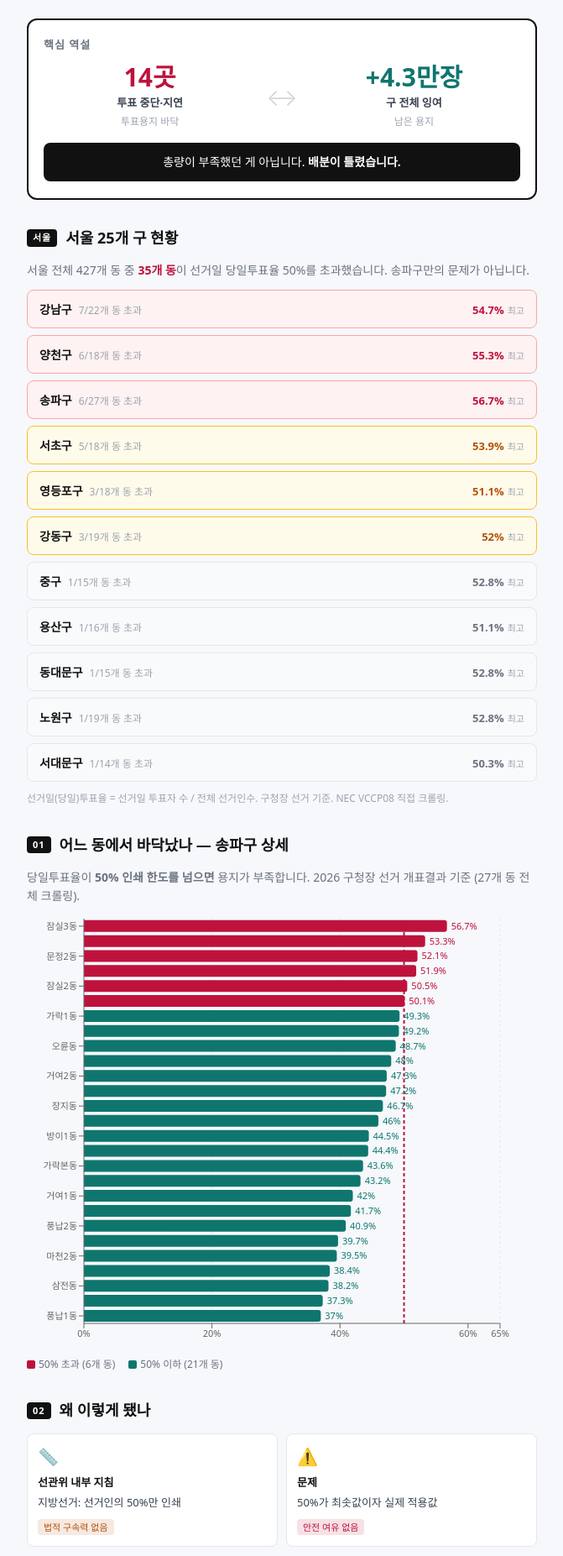
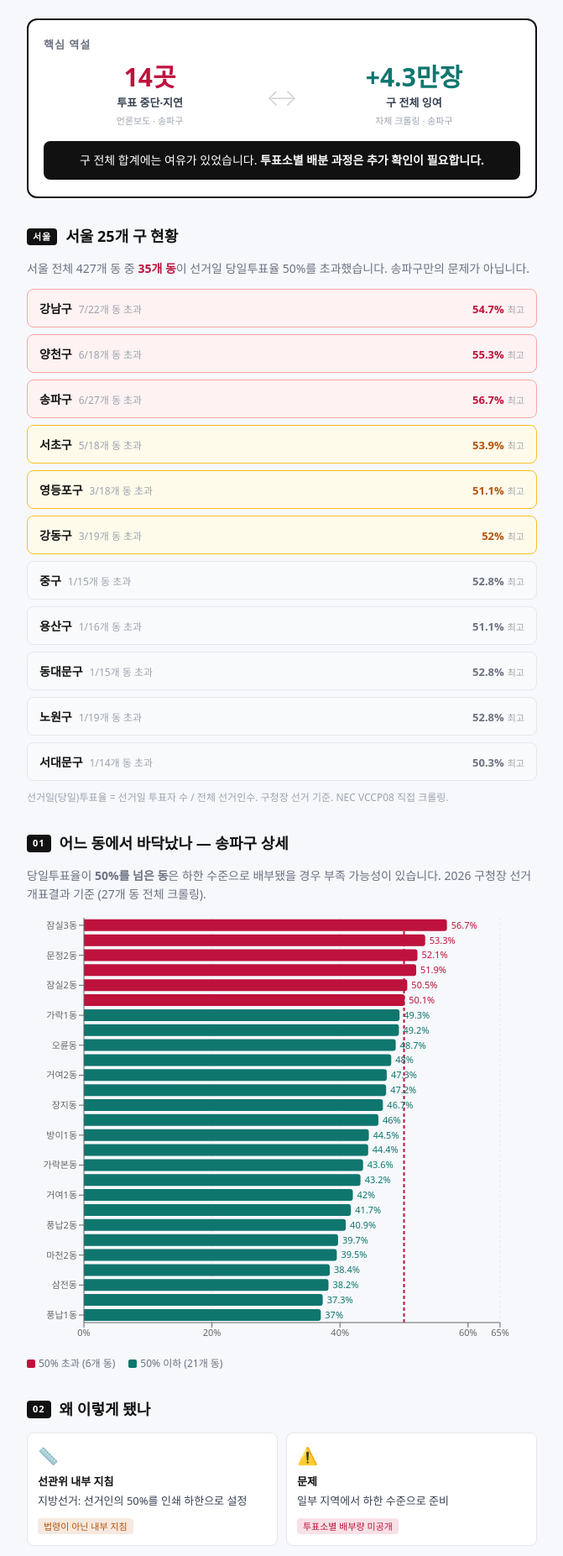
Before and after one commit to taewookyang/vote-paper-shortage-analysis, a React (Vite) app in the folder dashboard/: page /data in a window 1280 px wide. Shown: the part 200-2053 px from the top of the page at 84% size, without its empty margins (304-975 px from the left). Built offline with nearby package versions, Linux system fonts and the light colour scheme.

Commit message:
fix: clarify dashboard scope and claims

```diff
--- a/dashboard/src/Dashboard.jsx
+++ b/dashboard/src/Dashboard.jsx
@@ -101,17 +101,17 @@ export default function Dashboard() {
             <div style={{ textAlign: 'center' }}>
               <div style={{ fontSize: 30, fontWeight: 800, color: '#be123c', lineHeight: 1 }}>14곳</div>
               <div style={{ fontSize: 13, color: '#374151', marginTop: 6, fontWeight: 600 }}>투표 중단·지연</div>
-              <div style={{ fontSize: 12, color: '#9ca3af', marginTop: 3 }}>투표용지 바닥</div>
+              <div style={{ fontSize: 11, color: '#9ca3af', marginTop: 3 }}>언론보도 · 송파구</div>
             </div>
             <div style={{ fontSize: 28, color: '#d1d5db', fontWeight: 300 }}>↔</div>
             <div style={{ textAlign: 'center' }}>
               <div style={{ fontSize: 30, fontWeight: 800, color: '#0f766e', lineHeight: 1 }}>+4.3만장</div>
               <div style={{ fontSize: 13, color: '#374151', marginTop: 6, fontWeight: 600 }}>구 전체 잉여</div>
-              <div style={{ fontSize: 12, color: '#9ca3af', marginTop: 3 }}>남은 용지</div>
+              <div style={{ fontSize: 11, color: '#9ca3af', marginTop: 3 }}>자체 크롤링 · 송파구</div>
             </div>
           </div>
           <div style={{ marginTop: 16, background: '#111', borderRadius: 8, padding: '12px 14px', color: 'white', fontSize: 14, lineHeight: 1.6, textAlign: 'center' }}>
-            총량이 부족했던 게 아닙니다. <strong>배분이 틀렸습니다.</strong>
+            구 전체 합계에는 여유가 있었습니다. <strong>투표소별 배분 과정은 추가 확인이 필요합니다.</strong>
           </div>
         </div>
 
@@ -152,7 +152,7 @@ export default function Dashboard() {
         {/* ── STORY 1: 어느 동에서 바닥났나 ── */}
         <Section label="01" title="어느 동에서 바닥났나 — 송파구 상세">
           <p style={{ fontSize: 14, color: '#6b7280', marginBottom: 4, lineHeight: 1.6 }}>
-            당일투표율이 <strong>50% 인쇄 한도를 넘으면</strong> 용지가 부족합니다.
+            당일투표율이 <strong>50%를 넘은 동</strong>은 하한 수준으로 배부됐을 경우 부족 가능성이 있습니다.
             2026 구청장 선거 개표결과 기준 (27개 동 전체 크롤링).
           </p>
           <div style={{ height: 520, marginTop: 12 }}>
@@ -203,15 +203,15 @@ export default function Dashboard() {
               <RuleCard
                 icon="📏"
                 title="선관위 내부 지침"
-                body="지방선거: 선거인의 50%만 인쇄"
-                note="법적 구속력 없음"
+                body="지방선거: 선거인의 50%를 인쇄 하한으로 설정"
+                note="법령이 아닌 내부 지침"
                 noteColor="#b45309"
               />
               <RuleCard
                 icon="⚠️"
                 title="문제"
-                body="50%가 최솟값이자 실제 적용값"
-                note="안전 여유 없음"
+                body="일부 지역에서 하한 수준으로 준비"
+                note="투표소별 배부량 미공개"
                 noteColor="#be123c"
               />
             </div>
@@ -331,8 +331,8 @@ export default function Dashboard() {
             />
             <FactRow
               label="선관위 사무편람 (현행)"
-              text="대통령선거·국회의원선거: 60% 하한. 지방선거: 50% 하한. 법적 구속력 없는 내부 지침입니다."
-              tag="법적 구속력 없음"
+              text="대통령선거·국회의원선거: 60% 하한. 지방선거: 50% 하한. 법령이 아닌 내부 지침입니다."
+              tag="내부 지침"
               tagColor="#b45309"
             />
 
@@ -371,7 +371,7 @@ export default function Dashboard() {
                 선관위는 21대 대선 이후 사무편람을 개정했습니다.
                 대선·총선은 <strong>60% 유지</strong>, 지방선거만 <strong>50%로 하향</strong>.
                 2022년까지 실무에서 60%로 운용하던 지방선거 기준이 낮아진 것이
-                이번 사태의 직접 원인으로 지목됩니다.
+                이번 사태의 주요 원인 중 하나로 지목됩니다.
               </p>
               <p style={{ fontSize: 11, color: '#9ca3af', marginTop: 8, borderTop: '1px solid #fca5a5', paddingTop: 8 }}>
                 출처: 한국행정연구원 (2022). 「선거 절차사무 개선방안」. 중앙선관위 정책연구용역. p.36. /
--- a/dashboard/src/Landing.jsx
+++ b/dashboard/src/Landing.jsx
@@ -46,7 +46,7 @@ const HISTORY = [
     year: '2026',
     date: '6월 3일',
     label: '관리받지 못한 한 표',
-    desc: '제9회 전국동시지방선거. 14개 투표소에서 용지가 바닥났습니다. 구 전체로는 4만 3천 장이 남아있었습니다.',
+    desc: '제9회 전국동시지방선거. 서울 송파구에서만 14개 투표소에 용지 부족 또는 지연이 발생했습니다. 구 전체 합계로는 약 4만 3천 장의 여유가 계산됩니다. 전국 상세 현황은 현재 수집 중입니다.',
     color: '#e63946',
     icon: '?',
     isFinal: true,
@@ -222,14 +222,14 @@ export default function Landing() {
                     </p>
 
                     {item.isFinal && (
+                      <div style={{ marginTop: 20 }}>
                         <div style={{
-                        marginTop: 20,
                           display: 'grid', gridTemplateColumns: 'repeat(3, 1fr)', gap: 10,
                         }}>
                           {[
-                          { num: '14곳', label: '투표 중단·지연' },
-                          { num: '4.3만장', label: '구 전체 잉여' },
-                          { num: '6개 동', label: '한도 초과' },
+                            { num: '14곳', label: '투표 중단·지연', sub: '언론보도 · 송파구' },
+                            { num: '4.3만장', label: '구 전체 잉여', sub: '자체 크롤링 · 송파구' },
+                            { num: '6개 동', label: '한도 초과', sub: '자체 크롤링 · 송파구' },
                           ].map(s => (
                             <div key={s.num} style={{
                               background: '#111', border: '1px solid #333',
@@ -238,8 +238,14 @@ export default function Landing() {
                             }}>
                               <div style={{ fontSize: 22, fontWeight: 900, color: '#e63946', letterSpacing: -0.5 }}>{s.num}</div>
                               <div style={{ fontSize: 11, color: '#888', marginTop: 4 }}>{s.label}</div>
+                              <div style={{ fontSize: 10, color: '#555', marginTop: 3 }}>{s.sub}</div>
                             </div>
                           ))}
+                        </div>
+                        <p style={{ fontSize: 11, color: '#555', marginTop: 12, lineHeight: 1.6, textAlign: 'center' }}>
+                          수치는 현재 <strong style={{ color: '#888' }}>서울 송파구 기준</strong>.
+                          전국 256개 구·시·군 집계가 완료되면 업데이트됩니다.
+                        </p>
                       </div>
                     )}
                   </div>
@@ -264,14 +270,14 @@ export default function Landing() {
             maxWidth: 520,
             letterSpacing: -1,
           }}>
-            총량은 충분했습니다.
+              구 전체 합계에는 여유가 있었습니다.
               <br />
-            <span style={{ color: '#e63946' }}>배분이 틀렸습니다.</span>
+              <span style={{ color: '#e63946' }}>투표소별 배분은 더 확인해야 합니다.</span>
           </h2>
           <p style={{ fontSize: 15, color: '#777', lineHeight: 1.8, maxWidth: 400, margin: '0 auto 40px' }}>
-            선관위 내부 지침: 지방선거 투표용지는 선거인의 50%만 인쇄.
+            선관위 내부 지침: 지방선거 투표용지 인쇄량은 선거인의 50%를 하한으로 설정.
             <br />
-            법적 기준 없음. 안전 여유 없음.
+            법령이 아닌 내부 지침이며, 실제 투표소별 배부량은 공개되지 않았습니다.
           </p>
         </FadeIn>
       </section>
```
Also changed, not shown: 3 other files (tests, documents, lock files or other folders). Lines whose indentation alone changed are shown as unchanged.
